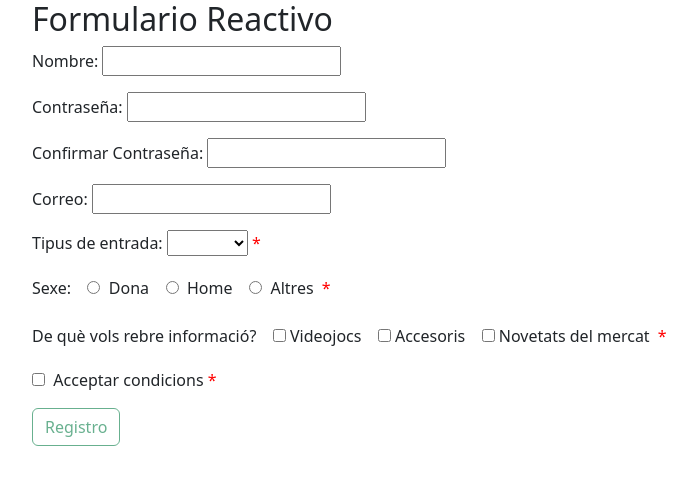
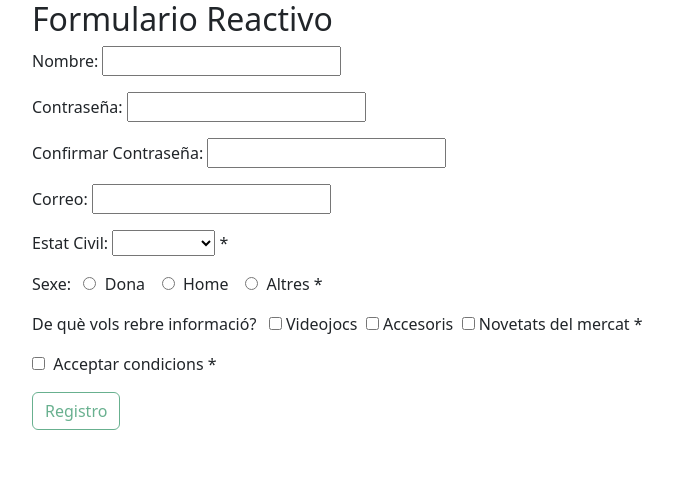
Before and after one commit to anthonyy2711/M06-Practica-UF3, an Angular app: page / in a window 1280 px wide. Shown: the top 484 px of the page, without its empty margins (50-747 px from the left). Built offline with nearby package versions, Linux system fonts and the light colour scheme.

Commit message:
funciona el registro pero no la directiva personalizada

```diff
--- a/src/app/app.component.html
+++ b/src/app/app.component.html
@@ -1 +1,2 @@
-<app-formularioreactivo></app-formularioreactivo>
+<!--<app-formularioreactivo></app-formularioreactivo>-->
+<app-registro></app-registro>
--- a/src/app/app.module.ts
+++ b/src/app/app.module.ts
@@ -12,13 +12,15 @@ import { ReactiveFormsModule } from '@angular/forms';
 import { FormularioreactivoComponent } from './components/formularioreactivo/formularioreactivo.component';
 import { LoginComponent } from './components/login/login.component';
 import { RegistroComponent } from './components/registro/registro.component';
+import { SoloLetrasDirective } from './directives/solo-letras.directive';
 
 @NgModule({
   declarations: [
     AppComponent,
     FormularioreactivoComponent,
     LoginComponent,
-    RegistroComponent
+    RegistroComponent,
+    SoloLetrasDirective
   ],
   imports: [
     BrowserModule,
--- a/src/app/components/registro/registro.component.html
+++ b/src/app/components/registro/registro.component.html
@@ -1 +1,111 @@
-<p>registro works!</p>
+<form [formGroup]="formularioReactivo" (ngSubmit)="submit()" novalidate class="container"><!--novalidate true seria per no validar per html5-->
+    <h2>Formulario Reactivo</h2>
+    <!-- Nom d’usuari * (camp de texte, només admet lletres i un mínim de 6)-->
+    <p>Nombre:
+        <input type="text" formControlName="nombre">
+        <!--Mensajes error-->
+        <span *ngIf="this.formularioReactivo.get('nombre')?.errors?.['required'] && this.formularioReactivo.get('nombre')?.touched" class="textred">
+            *
+        </span>
+        <span *ngIf="this.formularioReactivo.get('nombre')?.errors?.['minlength'] && this.formularioReactivo.get('nombre')?.touched" class="textred">
+            Longitud minima es 6 &nbsp;
+        </span>
+        <span *ngIf="this.formularioReactivo.get('nombre')?.errors?.['pattern'] && this.formularioReactivo.get('nombre')?.touched" class="textred">
+            Solo admite letras
+        </span>
+    </p>
+
+    <!-- Contrasenya * (camp de texte, admet lletres i números i un mínim de 8)-->
+    <p>Contraseña:
+        <input type="text" formControlName="contra">
+        <!--Mensajes error-->
+        <span *ngIf="this.formularioReactivo.get('contra')?.errors?.['required'] && this.formularioReactivo.get('contra')?.touched" class="textred">
+            *
+        </span>
+        <span *ngIf="this.formularioReactivo.get('contra')?.errors?.['minlength'] && this.formularioReactivo.get('contra')?.touched" class="textred">
+            Longitud minima es 8 &nbsp;
+        </span>
+        <span *ngIf="this.formularioReactivo.get('contra')?.errors?.['pattern'] && this.formularioReactivo.get('contra')?.touched" class="textred">
+            Solo admite letras y numeros
+        </span>
+    </p>
+
+    <!-- Confirmar contrasenya * (igual que l’anterior i ha de coincidir)-->
+    <p>Confirmar Contraseña:
+        <input type="text" formControlName="confcontra">
+        <!--Mensajes error-->
+        <span *ngIf="this.formularioReactivo.get('confcontra')?.errors?.['required'] && this.formularioReactivo.get('confcontra')?.touched" class="textred">
+            *
+        </span>
+    </p>
+
+    <!-- Correu electrònic * (camp de texte, només admet email)-->
+    <p>Correo:
+        <input type="text" formControlName="correo">
+        <!--Mensajes error-->
+        <span *ngIf="this.formularioReactivo.get('correo')?.errors?.['required'] && this.formularioReactivo.get('correo')?.touched" class="textred">
+            *
+        </span>
+        <span *ngIf="this.formularioReactivo.get('correo')?.errors?.['pattern'] && this.formularioReactivo.get('correo')?.touched" class="textred">
+            Tiene que tener formato email
+        </span>
+    </p>
+
+    <!-- Estat civil * (camp de tipus select que rep els seus valors des d’un array amb
+    3 valors com poden ser: Casat/da, Solter/a, Divorciat/da)-->
+    <p>Estat Civil:
+        <select formControlName="estatcivil">
+            <option *ngFor="let estat of estatCivil" value="{{estat}}">{{estat}}</option>
+        </select>
+        <!--Mensajes error-->
+        <span *ngIf="this.formularioReactivo.get('estatcivil')?.errors?.['required'] && this.formularioReactivo.get('estatcivil')?.pristine" class="textred">
+            *
+        </span>
+    </p>
+
+    <!--Sexe * (camp de tipus radio amb 3 valors com poden ser: Dona, Home, Altres)-->
+    <p >Sexe: &nbsp;
+        <label class="borderWhite">
+            <input type="radio" id="dona" name="sexe" value="dona" formControlName="sexe">&nbsp;
+            <label>Dona</label>&nbsp;&nbsp;&nbsp;
+            <input type="radio" id="home" name="sexe" value="home" formControlName="sexe">&nbsp;
+            <label>Home</label>&nbsp;&nbsp;&nbsp;
+            <input type="radio" id="altres" name="sexe" value="altres" formControlName="sexe">&nbsp;
+            <label>Altres</label>
+        </label>
+        <!--Mensajes error-->
+        <span *ngIf="this.formularioReactivo.get('sexe')?.errors?.['required'] && this.formularioReactivo.get('sexe')?.pristine" class="textred">
+        *
+        </span>
+    </p>
+
+    <!--De què vols rebre informació? (camps checkboxes que els seus valors surten
+    d’un array amb 3 valors com poden ser Videojocs, Accesoris, Novetats del mercat)-->
+    <p>De què vols rebre informació?
+        <label *ngFor="let info of informacion" class="borderWhite">&nbsp;
+            <input type="checkbox" value="{{info}}" formControlName="info" (change)="selectedInfo(info)">&nbsp;{{info}}
+        </label>
+        <!--Mensajes error-->
+        <span *ngIf="this.formularioReactivo.get('info')?.errors?.['required'] && this.formularioReactivo.get('info')?.pristine" class="textred">
+        *
+        </span>
+    </p>
+
+    <!--Acceptar condicions * (camp checkbox)-->
+    <p>
+        <input type="checkbox" formControlName="condiciones">&nbsp; Acceptar condicions
+        <span *ngIf="this.formularioReactivo.get('condiciones')?.errors?.['required'] && this.formularioReactivo.get('condiciones')?.pristine" class="textred">
+            *
+            </span>
+    </p>
+
+    <button type="submit" class="btn btn-outline-success" [disabled]="formularioReactivo.invalid">Registro</button>
+                                                            <!--si el invalidad fa true deshabilita el boton-->
+
+
+
+    <div>
+        {{datos}}
+    </div>
+
+</form>
--- a/src/app/components/registro/registro.component.ts
+++ b/src/app/components/registro/registro.component.ts
@@ -1,4 +1,5 @@
-import { Component } from '@angular/core';
+import { Component, OnInit } from '@angular/core';
+import { FormGroup, FormControl, Validators } from '@angular/forms';
 
 @Component({
   selector: 'app-registro',
@@ -6,5 +7,96 @@ import { Component } from '@angular/core';
   styleUrls: ['./registro.component.css']
 })
 export class RegistroComponent {
+  datos!:string;//con ! no hace falta inicializar
+  estatCivil: string[];
+  informacion: string[];
+  selectedInfoArray : string[];
 
+  constructor(){
+    this.estatCivil = ['Soltero', 'Casado', 'Divorciado'];
+    this.informacion = ['Videojocs', 'Accesoris', 'Novetats del mercat'];
+    this.selectedInfoArray = [];
+  }
+
+  formularioReactivo = new FormGroup({
+    nombre: new FormControl('', [
+      Validators.required,
+      Validators.minLength(6),
+      Validators.pattern('[a-zA-Z]+')//solo letras
+    ]),
+
+    contra: new FormControl('', [
+      Validators.required,
+      Validators.minLength(8),
+      Validators.pattern('[a-zA-Z0-9]+')//solo numeros y letras
+    ]),
+
+    confcontra: new FormControl('', [
+      Validators.required
+    ]),
+
+    correo: new FormControl('', [
+      Validators.required,
+      Validators.pattern('[a-z0-9._%+-]+@[a-z0-9.-]+\.[a-z]{2,3}$')//correo
+      //Validators.email
+
+    ]),
+
+    estatcivil: new FormControl('', [
+      Validators.required
+    ]),
+
+    sexe: new FormControl('', [
+      Validators.required
+    ]),
+
+    info: new FormControl('', [
+      Validators.required
+    ]),
+
+    condiciones: new FormControl('', [
+      Validators.required
+    ]),
+
+  });
+
+  ngOnInit():void{
+    this.datos="";
+  }
+
+  selectedInfo(info:string){
+    //console.log(info);
+    var esta = -1;//-1 es false, porque si lo iniciamos a 0 seria la primera posicion del array
+    for (let i = 0; i < this.selectedInfoArray.length; i++) {
+      if(this.selectedInfoArray[i] == info){
+        esta = i;
+        break;
+      }
+    }
+    if(esta==-1){//si no esta lo añado
+      this.selectedInfoArray.push(info);
+    }else{//si esta lo elimino
+      console.log(esta);
+      this.selectedInfoArray.splice(esta,1);//elimino
+    }
+
+  }
+
+  submit(){
+    console.log(this.selectedInfoArray)
+    this.datos=`
+    Nombre: ${this.formularioReactivo.value.nombre} |
+    Contraseña: ${this.formularioReactivo.value.contra} |
+    Confirmacion Contraseña: ${this.formularioReactivo.value.confcontra} |
+    Correo: ${this.formularioReactivo.value.correo} |
+    Estado civil: ${this.formularioReactivo.value.estatcivil} |
+    Sexe: ${this.formularioReactivo.value.sexe} |
+    `
+    this.datos+="Informacion: ";
+    for (let i = 0; i < this.selectedInfoArray.length; i++) {
+      this.datos += this.selectedInfoArray[i] + " ";
+
+    }
+
+  }
 }
--- /dev/null
+++ b/src/app/directives/solo-letras.directive.ts
@@ -0,0 +1,29 @@
+import { Directive } from '@angular/core';
+import { AbstractControl, ValidationErrors, NG_VALIDATORS, PatternValidator} from '@angular/forms';
+
+@Directive({
+  selector: '[soloLetras]', //nombre de como es llamada en el html
+  providers: [
+    {
+      provide: NG_VALIDATORS,
+      useExisting: SoloLetrasDirective,
+      multi: true
+    }
+  ]
+})
+export class SoloLetrasDirective {
+
+  constructor() { }
+  //dado un control de un formulario cualquiera si le pongo
+  //el atributo entreValores me hara la validacion que le voy a decir
+  validate(control: AbstractControl): ValidationErrors|null{
+    let valida: boolean = false;
+    let patternLetras="[A-Za-z]+";
+    console.log(control.value);
+    if (patternLetras.match(control.value)){
+      valida = true;//si el valor es correcto
+    }
+    console.log(valida);
+    return valida?null: {'nombre': true};
+  }
+}
```
Also changed, not shown: 1 other file (tests, documents, lock files or other folders).
